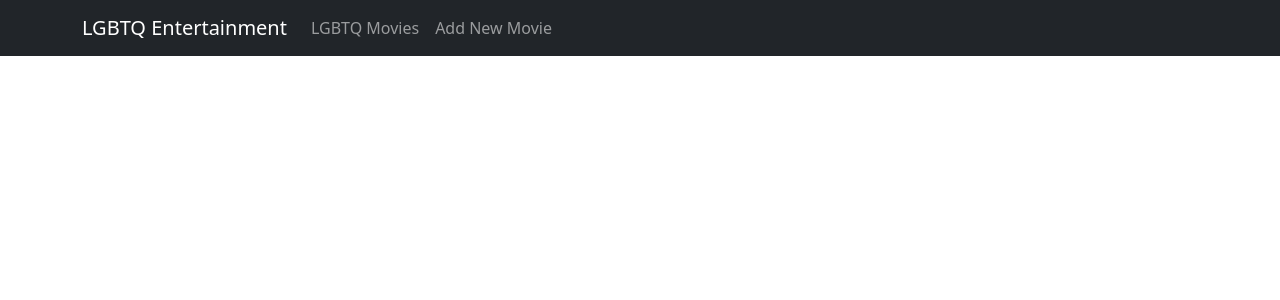
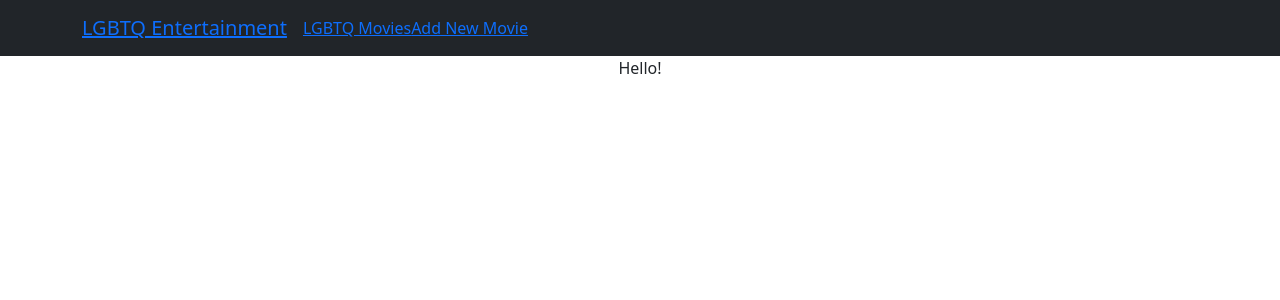
Before and after one commit to btomecsko/react_lgbtq_project, a React (Create React App) app: page / in a window 1280 px wide. Shown: the top 300 px of the page. Built offline with nearby package versions, Linux system fonts and the light colour scheme.

Commit message:
changed Home page and readded to navigation

```diff
--- a/src/App.js
+++ b/src/App.js
@@ -5,6 +5,7 @@ import 'bootstrap/dist/css/bootstrap.min.css';
 import Navbar from "./components/Navbar";
 import AddMovie from "./components/AddMovie";
 import MoviesContainer from "./components/MoviesContainer";
+import Home from "./components/Home";
 
 const App = () => {
   return (
@@ -13,6 +14,7 @@ const App = () => {
       <Routes>
           <Route path="/movies" element={<MoviesContainer/>} />
           <Route path="/addmovie" element={<AddMovie/>} />
+          <Route path="/" element={<Home/>}/>
       </Routes>
 
     </div>
--- a/src/components/AddMovie.js
+++ b/src/components/AddMovie.js
@@ -1,4 +1,5 @@
 import React, {useState} from "react";
+import {useNavigate} from "react-router-dom";
 
 import Col from 'react-bootstrap/Col';
 import Form from 'react-bootstrap/Form';
@@ -7,6 +8,7 @@ import Button from 'react-bootstrap/Button';
 
 const AddMovie = ({movies, setMovies}) => {
 
+  const navigate = useNavigate();
   const [form, setForm] = useState({});
 
   let handleChange = (e) => {
@@ -29,6 +31,7 @@ const AddMovie = ({movies, setMovies}) => {
     })
       .then((res) => res.json())
       .then((data) => setMovies([data, ...movies]));
+      navigate("/movies")
   };
 
   return (
--- a/src/components/Home.js
+++ b/src/components/Home.js
@@ -1,22 +1,13 @@
-import React, {useEffect, useState} from "react";
-import MoviesContainer from "./MoviesContainer";
-import AddMovie from "./AddMovie";
+import React from "react";
+
 
 const Home = () => {
 
-  const [movies, setMovies] = useState([]);
 
-  useEffect(() => {
-    fetch('http://localhost:3001/lgbtqMovies')
-    .then(res => res.json())
-    .then(data => setMovies(data))
-    .catch(err => console.error(err))
-  }, []);
 
   return (
     <div>
-        <MoviesContainer movies={movies}/>
-        <AddMovie movies={movies} setMovies={setMovies}/>
+        <p>Hello!</p>
     </div>
 
   );
--- a/src/components/Navbar.js
+++ b/src/components/Navbar.js
@@ -9,10 +9,10 @@ const NavBar = () => {
   return (
       <Navbar bg="dark" variant="dark">
         <Container>
-          <Navbar.Brand>LGBTQ Entertainment</Navbar.Brand>
+          <Navbar.Brand><Link to='/'>LGBTQ Entertainment</Link></Navbar.Brand>
           <Nav className="me-auto">
-            <Nav.Link href='/movies' className='movies'>LGBTQ Movies</Nav.Link>
-            <Nav.Link href='/addmovie'>Add New Movie</Nav.Link>
+            <Link to='/movies' className='movies'>LGBTQ Movies</Link>
+            <Link to='/addmovie'>Add New Movie</Link>
           </Nav>
         </Container>
       </Navbar>
```
